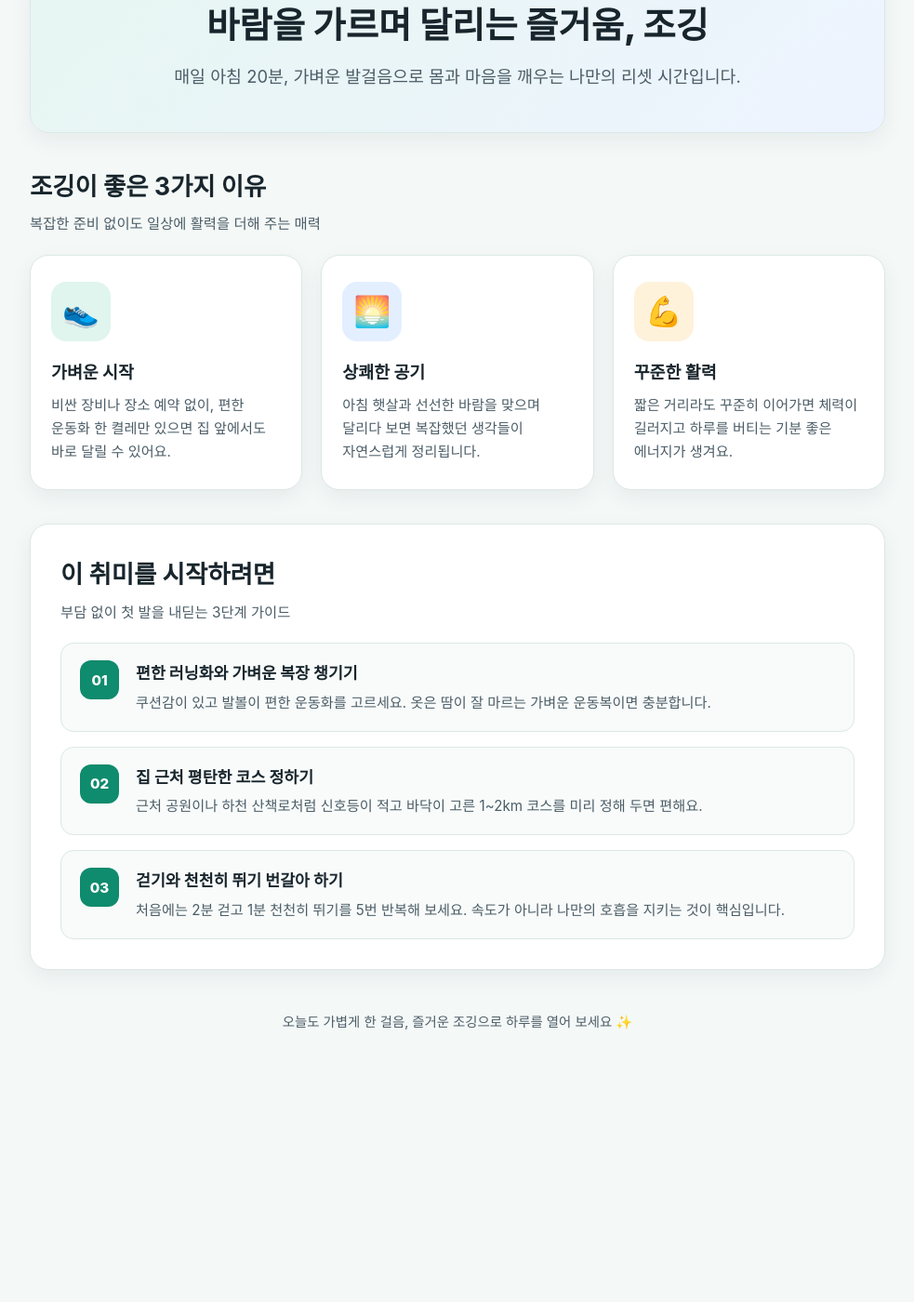
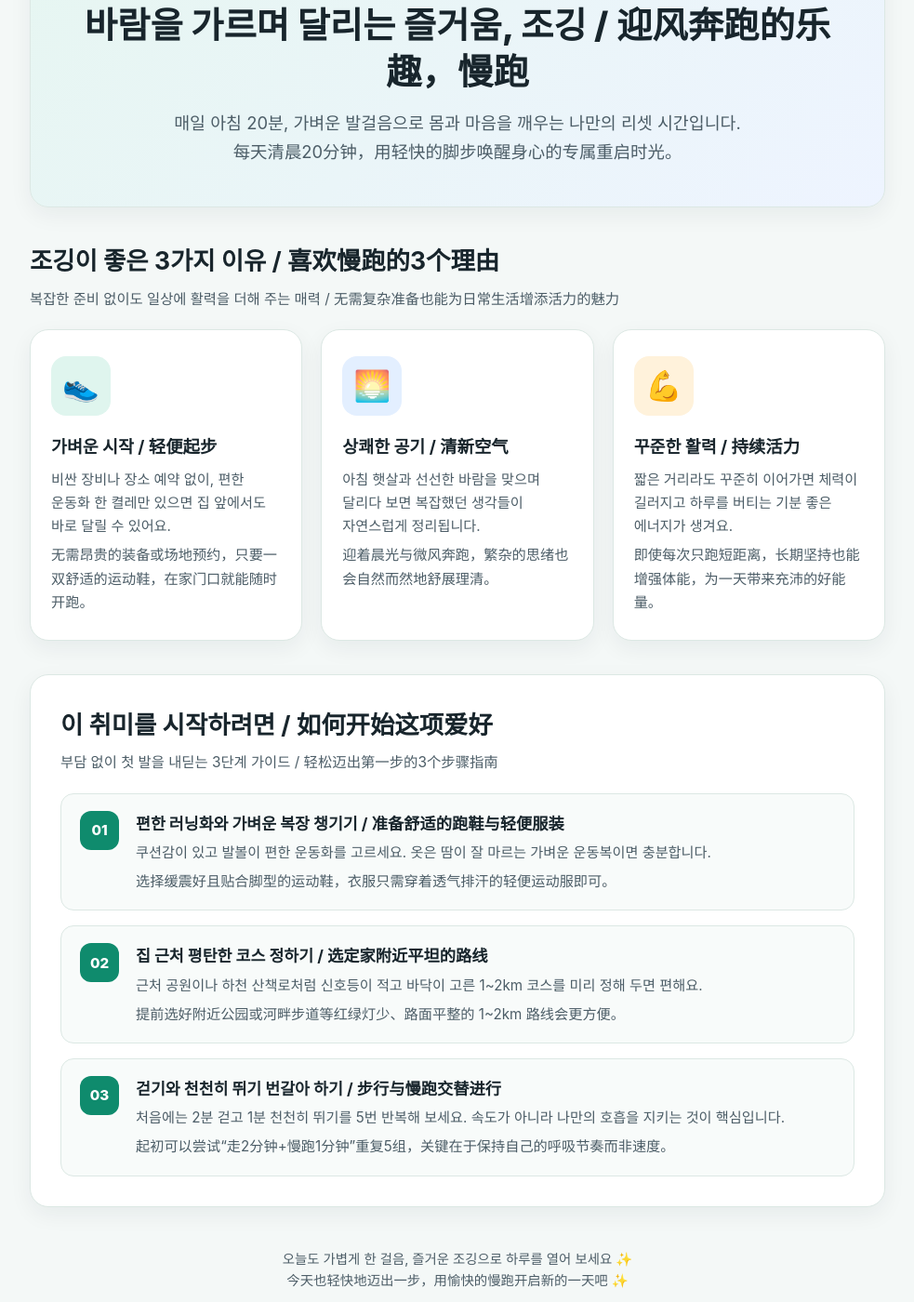
Before and after one commit to boyangcui1-create/M1Hobby, a plain HTML site: page index.html in a window 1280 px wide. Shown: the part 126-1526 px from the top of the page at 93% size, without its empty margins (148-1131 px from the left). Before the commit the page ends 1293 px from the top, so only its background shows below. Drawn offline with Linux system fonts and the light colour scheme.

Commit message:
Add Korean and Chinese bilingual text to index.html

```diff
--- a/index.html
+++ b/index.html
@@ -3,48 +3,61 @@
 <head>
   <meta charset="UTF-8">
   <meta name="viewport" content="width=device-width, initial-scale=1.0">
-  <title>내 취미 소개 - 조깅</title>
+  <title>내 취미 소개 - 조깅 / 我的爱好介绍 - 慢跑</title>
   <link rel="stylesheet" href="style.css">
 </head>
 <body>
   <div class="page-wrapper">
     <header class="hero">
-      <span class="hero-badge">🏃‍♂️ MY HOBBY · JOGGING</span>
-      <h1 class="hero-title">바람을 가르며 달리는 즐거움, 조깅</h1>
+      <span class="hero-badge">🏃‍♂️ 내 취미 · 조깅 / <span lang="zh-CN">我的爱好 · 慢跑</span></span>
+      <h1 class="hero-title">바람을 가르며 달리는 즐거움, 조깅 / <span lang="zh-CN">迎风奔跑的乐趣，慢跑</span></h1>
       <p class="hero-subtitle">
-        매일 아침 20분, 가벼운 발걸음으로 몸과 마음을 깨우는 나만의 리셋 시간입니다.
+        매일 아침 20분, 가벼운 발걸음으로 몸과 마음을 깨우는 나만의 리셋 시간입니다.<br>
+        <span lang="zh-CN">每天清晨20分钟，用轻快的脚步唤醒身心的专属重启时光。</span>
       </p>
     </header>
 
     <main class="content">
       <section class="section" aria-labelledby="cards-heading">
         <div class="section-header">
-          <h2 id="cards-heading" class="section-title">조깅이 좋은 3가지 이유</h2>
-          <p class="section-desc">복잡한 준비 없이도 일상에 활력을 더해 주는 매력</p>
+          <h2 id="cards-heading" class="section-title">조깅이 좋은 3가지 이유 / <span lang="zh-CN">喜欢慢跑的3个理由</span></h2>
+          <p class="section-desc">
+            복잡한 준비 없이도 일상에 활력을 더해 주는 매력 /
+            <span lang="zh-CN">无需复杂准备也能为日常生活增添活力的魅力</span>
+          </p>
         </div>
 
         <div class="card-grid">
           <article class="emoji-card">
             <div class="emoji-box emoji-mint" aria-hidden="true">👟</div>
-            <h3 class="card-title">가벼운 시작</h3>
+            <h3 class="card-title">가벼운 시작 / <span lang="zh-CN">轻便起步</span></h3>
             <p class="card-text">
               비싼 장비나 장소 예약 없이, 편한 운동화 한 켤레만 있으면 집 앞에서도 바로 달릴 수 있어요.
+            </p>
+            <p class="card-text card-text-zh" lang="zh-CN">
+              无需昂贵的装备或场地预约，只要一双舒适的运动鞋，在家门口就能随时开跑。
             </p>
           </article>
 
           <article class="emoji-card">
             <div class="emoji-box emoji-sky" aria-hidden="true">🌅</div>
-            <h3 class="card-title">상쾌한 공기</h3>
+            <h3 class="card-title">상쾌한 공기 / <span lang="zh-CN">清新空气</span></h3>
             <p class="card-text">
               아침 햇살과 선선한 바람을 맞으며 달리다 보면 복잡했던 생각들이 자연스럽게 정리됩니다.
+            </p>
+            <p class="card-text card-text-zh" lang="zh-CN">
+              迎着晨光与微风奔跑，繁杂的思绪也会自然而然地舒展理清。
             </p>
           </article>
 
           <article class="emoji-card">
             <div class="emoji-box emoji-sun" aria-hidden="true">💪</div>
-            <h3 class="card-title">꾸준한 활력</h3>
+            <h3 class="card-title">꾸준한 활력 / <span lang="zh-CN">持续活力</span></h3>
             <p class="card-text">
               짧은 거리라도 꾸준히 이어가면 체력이 길러지고 하루를 버티는 기분 좋은 에너지가 생겨요.
+            </p>
+            <p class="card-text card-text-zh" lang="zh-CN">
+              即使每次只跑短距离，长期坚持也能增强体能，为一天带来充沛的好能量。
             </p>
           </article>
         </div>
@@ -52,17 +65,23 @@
 
       <section class="section steps-section" aria-labelledby="steps-heading">
         <div class="section-header">
-          <h2 id="steps-heading" class="section-title">이 취미를 시작하려면</h2>
-          <p class="section-desc">부담 없이 첫 발을 내딛는 3단계 가이드</p>
+          <h2 id="steps-heading" class="section-title">이 취미를 시작하려면 / <span lang="zh-CN">如何开始这项爱好</span></h2>
+          <p class="section-desc">
+            부담 없이 첫 발을 내딛는 3단계 가이드 /
+            <span lang="zh-CN">轻松迈出第一步的3个步骤指南</span>
+          </p>
         </div>
 
         <ol class="steps-list">
           <li class="step-item">
             <div class="step-number" aria-hidden="true">01</div>
             <div class="step-body">
-              <h3 class="step-title">편한 러닝화와 가벼운 복장 챙기기</h3>
+              <h3 class="step-title">편한 러닝화와 가벼운 복장 챙기기 / <span lang="zh-CN">准备舒适的跑鞋与轻便服装</span></h3>
               <p class="step-text">
                 쿠션감이 있고 발볼이 편한 운동화를 고르세요. 옷은 땀이 잘 마르는 가벼운 운동복이면 충분합니다.
+              </p>
+              <p class="step-text step-text-zh" lang="zh-CN">
+                选择缓震好且贴合脚型的运动鞋，衣服只需穿着透气排汗的轻便运动服即可。
               </p>
             </div>
           </li>
@@ -70,9 +89,12 @@
           <li class="step-item">
             <div class="step-number" aria-hidden="true">02</div>
             <div class="step-body">
-              <h3 class="step-title">집 근처 평탄한 코스 정하기</h3>
+              <h3 class="step-title">집 근처 평탄한 코스 정하기 / <span lang="zh-CN">选定家附近平坦的路线</span></h3>
               <p class="step-text">
                 근처 공원이나 하천 산책로처럼 신호등이 적고 바닥이 고른 1~2km 코스를 미리 정해 두면 편해요.
+              </p>
+              <p class="step-text step-text-zh" lang="zh-CN">
+                提前选好附近公园或河畔步道等红绿灯少、路面平整的 1~2km 路线会更方便。
               </p>
             </div>
           </li>
@@ -80,9 +102,12 @@
           <li class="step-item">
             <div class="step-number" aria-hidden="true">03</div>
             <div class="step-body">
-              <h3 class="step-title">걷기와 천천히 뛰기 번갈아 하기</h3>
+              <h3 class="step-title">걷기와 천천히 뛰기 번갈아 하기 / <span lang="zh-CN">步行与慢跑交替进行</span></h3>
               <p class="step-text">
                 처음에는 2분 걷고 1분 천천히 뛰기를 5번 반복해 보세요. 속도가 아니라 나만의 호흡을 지키는 것이 핵심입니다.
+              </p>
+              <p class="step-text step-text-zh" lang="zh-CN">
+                起初可以尝试“走2分钟+慢跑1分钟”重复5组，关键在于保持自己的呼吸节奏而非速度。
               </p>
             </div>
           </li>
@@ -91,7 +116,10 @@
     </main>
 
     <footer class="footer">
-      <p>오늘도 가볍게 한 걸음, 즐거운 조깅으로 하루를 열어 보세요 ✨</p>
+      <p>
+        오늘도 가볍게 한 걸음, 즐거운 조깅으로 하루를 열어 보세요 ✨<br>
+        <span lang="zh-CN">今天也轻快地迈出一步，用愉快的慢跑开启新的一天吧 ✨</span>
+      </p>
     </footer>
   </div>
 </body>
--- a/style.css
+++ b/style.css
@@ -28,13 +28,18 @@ html {
 }
 
 body {
-  font-family: "Pretendard", "Apple SD Gothic Neo", "Malgun Gothic", "Noto Sans KR",
-    -apple-system, BlinkMacSystemFont, "Segoe UI", sans-serif;
+  font-family: "Pretendard", "Apple SD Gothic Neo", "Malgun Gothic", "Microsoft YaHei",
+    "PingFang SC", "Noto Sans KR", "Noto Sans SC", -apple-system, BlinkMacSystemFont,
+    "Segoe UI", sans-serif;
   background-color: var(--bg-page);
   color: var(--text-main);
   line-height: 1.65;
   overflow-wrap: break-word;
   word-break: keep-all;
+}
+
+[lang="zh-CN"] {
+  word-break: normal;
 }
 
 .page-wrapper {
@@ -166,6 +171,11 @@ body {
   color: var(--text-sub);
 }
 
+.card-text-zh,
+.step-text-zh {
+  margin-top: 6px;
+}
+
 /* ③ "이 취미를 시작하려면" 3단계 안내 */
 .steps-section {
   background-color: var(--bg-card);
```
